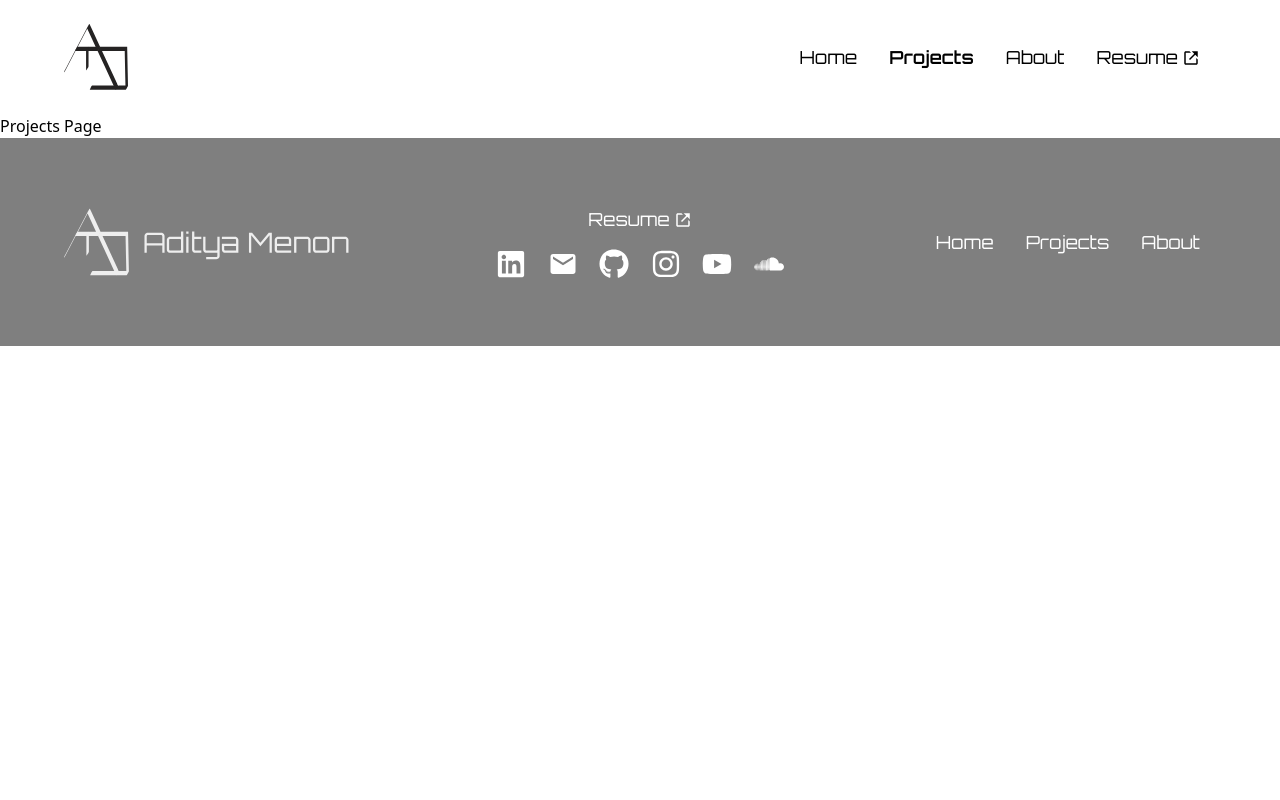
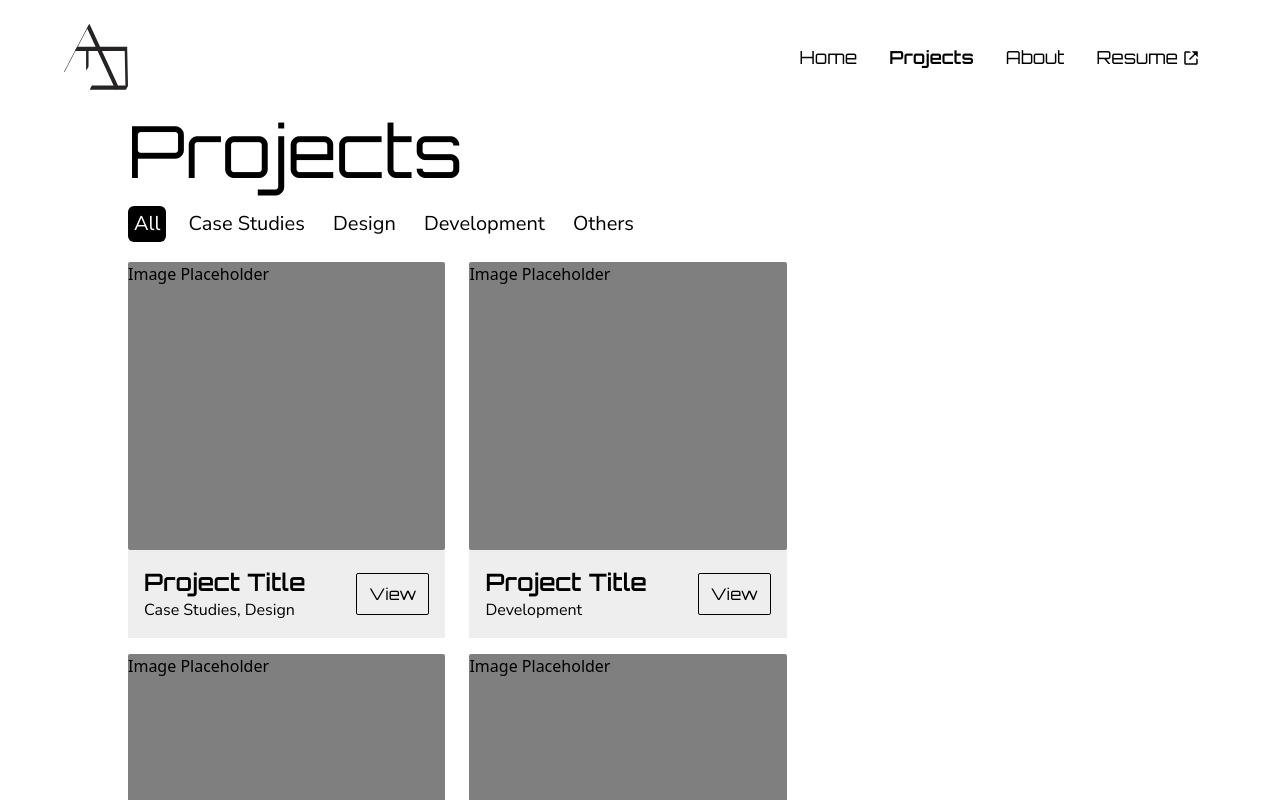
Before and after one commit to supraditya/portfoliov2, a Next.js app: page /projects in a window 1280 px wide. Shown: the top 800 px of the page. Built offline with nearby package versions, Linux system fonts and the light colour scheme.

Commit message:
Added project card placeholders, filtering logic

```diff
--- /dev/null
+++ b/components/ProjectCard.js
@@ -0,0 +1,28 @@
+export default function ProjectCard(props) {
+  return (
+    <div className={`w-[31%] min-w-[300px] mr-6 mt-4 ${props.domains.includes(props.currentTab) ? '':'hidden'}`}>
+      <div className="h-72 bg-customGray rounded-sm">Image Placeholder</div>
+      <div className="p-4 flex justify-between items-center bg-[#eeeeee]">
+        <div className="rounded-sm">
+          <p className="font-primary font-semibold text-2xl">Project Title</p>
+          <div className="font-secondary text-base">
+            {
+                props.domains.slice(1).map((domain, i) => {
+                    return(
+                        i!==props.domains.length-2 ?(
+                            <span key={i}>{domain}, </span>
+                        ):(
+                            <span key={i}>{domain}</span>
+                        )
+                    )
+                })
+            }
+          </div>
+        </div>
+        <button className="font-primary text-base border rounded-sm px-3 py-2 hover:bg-black hover:text-white ease-in-out">
+            View
+        </button>
+      </div>
+    </div>
+  );
+}
--- a/pages/projects/index.js
+++ b/pages/projects/index.js
@@ -1,8 +1,14 @@
 import Navbar from "../../components/Navbar";
 import Head from "next/head";
 import Footer from "../../components/Footer";
+import { useState } from "react";
+import ProjectCard from "../../components/ProjectCard";
 
 export default function Projects() {
+  const [projectTab, setprojectTab] = useState("All");
+  const handleTabChange = (newTab) => {
+    setprojectTab(newTab);
+  };
   return (
     <>
       <Head>
@@ -15,10 +21,71 @@ export default function Projects() {
         <link rel="icon" href="/logo.svg" />
       </Head>
       <Navbar />
-      <div>
-        <p>Projects Page</p>
+      <div className="px-32 mb-10">
+        <p className="text-7xl font-primary mb-5">Projects</p>
+        <div className="w-1/2 flex justify-between font-secondary text-xl">
+          <button
+            className={`${
+              projectTab === "All" ? "bg-black text-white" : ""
+            } px-1.5 py-1 rounded-md`}
+            onClick={() => {
+              handleTabChange("All");
+            }}
+          >
+            All
+          </button>
+          <button
+            className={`${
+              projectTab === "Case Studies" ? "bg-black text-white" : ""
+            } px-1.5 py-1 rounded-md`}
+            onClick={() => {
+              handleTabChange("Case Studies");
+            }}
+          >
+            Case Studies
+          </button>
+          <button
+            className={`${
+              projectTab === "Design" ? "bg-black text-white" : ""
+            } px-1.5 py-1 rounded-md`}
+            onClick={() => {
+              handleTabChange("Design");
+            }}
+          >
+            Design
+          </button>
+          <button
+            className={`${
+              projectTab === "Development" ? "bg-black text-white" : ""
+            } px-1.5 py-1 rounded-md`}
+            onClick={() => {
+              handleTabChange("Development");
+            }}
+          >
+            Development
+          </button>
+          <button
+            className={`${
+              projectTab === "Others" ? "bg-black text-white" : ""
+            } px-1.5 py-1 rounded-md`}
+            onClick={() => {
+              handleTabChange("Others");
+            }}
+          >
+            Others
+          </button>
+        </div>
+        <div className="mt-1 flex flex-wrap justify-start">
+          <ProjectCard currentTab={projectTab} domains={["All", "Case Studies", "Design"]}/>
+          <ProjectCard currentTab={projectTab} domains={["All", "Development"]}/>
+          <ProjectCard currentTab={projectTab} domains={["All", "Design"]}/>
+          <ProjectCard currentTab={projectTab} domains={["All", "Others"]}/>
+          <ProjectCard currentTab={projectTab} domains={["All", "Development"]}/>
+          <ProjectCard currentTab={projectTab} domains={["All", "Others"]}/>
+        </div>
       </div>
-      <Footer/>
+
+      <Footer />
     </>
   );
 }
```
Also changed, not shown: pages/about.js (+1 -1 lines), pages/index.js (+1 -1 lines).
